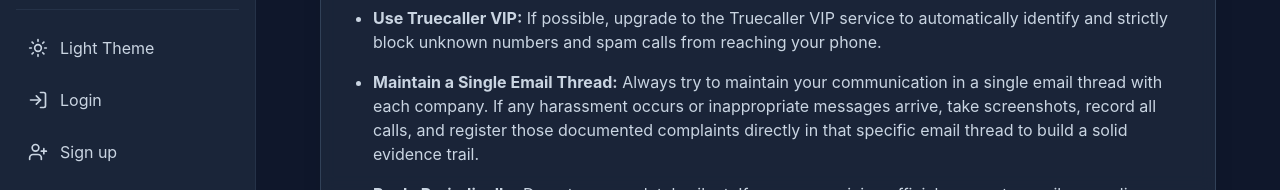
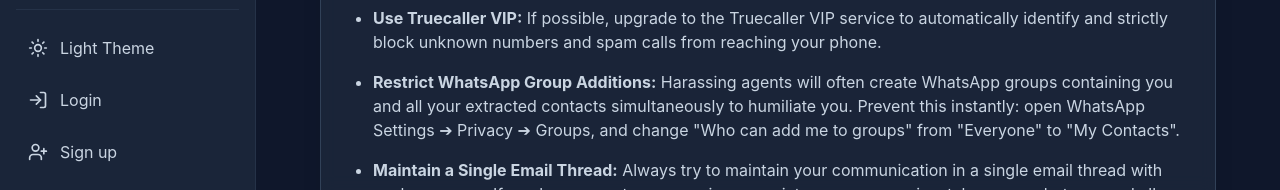
Before and after one commit to umeshvmanolkar/fintrack-frontend, a React (Vite) app: page /#/ in a window 1280 px wide. Both pictures are taken after a click on the button "Important Notes & Communication Tips". Shown: the part 610-800 px from the top of the page. Built offline with nearby package versions, Linux system fonts and the light colour scheme.

Commit message:
Added WhatsApp privacy restriction rule to Loan Guide

```diff
--- a/src/pages/Guide.jsx
+++ b/src/pages/Guide.jsx
@@ -127,6 +127,7 @@
                     <ul className="list-disc pl-5 text-slate-300 space-y-4 relative z-10">
                         <li><strong>Expect Initial Harassment:</strong> Initially, for the first 1-2 months, the harassment will be intense. Do not panic and stay positive. They will continuously call you, your reference contacts, and sometimes even numbers extracted from your bank statements. They may also send emails to your official office email ID. Stay strong and ignore the noise.</li>
                         <li><strong>Use Truecaller VIP:</strong> If possible, upgrade to the Truecaller VIP service to automatically identify and strictly block unknown numbers and spam calls from reaching your phone.</li>
+                        <li><strong>Restrict WhatsApp Group Additions:</strong> Harassing agents will often create WhatsApp groups containing you and all your extracted contacts simultaneously to humiliate you. Prevent this instantly: open WhatsApp Settings ➔ Privacy ➔ Groups, and change "Who can add me to groups" from "Everyone" to "My Contacts".</li>
                         <li><strong>Maintain a Single Email Thread:</strong> Always try to maintain your communication in a single email thread with each company. If any harassment occurs or inappropriate messages arrive, take screenshots, record all calls, and register those documented complaints directly in that specific email thread to build a solid evidence trail.</li>
                         <li><strong>Reply Periodically:</strong> Do not go completely silent. If you are receiving official corporate emails regarding recovery, you should reply occasionally so it doesn't appear that the borrower is absconding or unavailable to answer. Prepare a formal, proper message draft stating your situation and use that as your standard reply.</li>
                         <li><strong>Demand Written Settlements:</strong> If you are negotiating a settlement for any loan, you must take a proper written statement from them on email first. Ensure the email explicitly states that if you pay the agreed amount, your loan will be fully settled and a formal NOC/NDC (No Objection / No Dues Certificate) will be provided immediately. Do NOT pay without this guarantee.</li>
```
